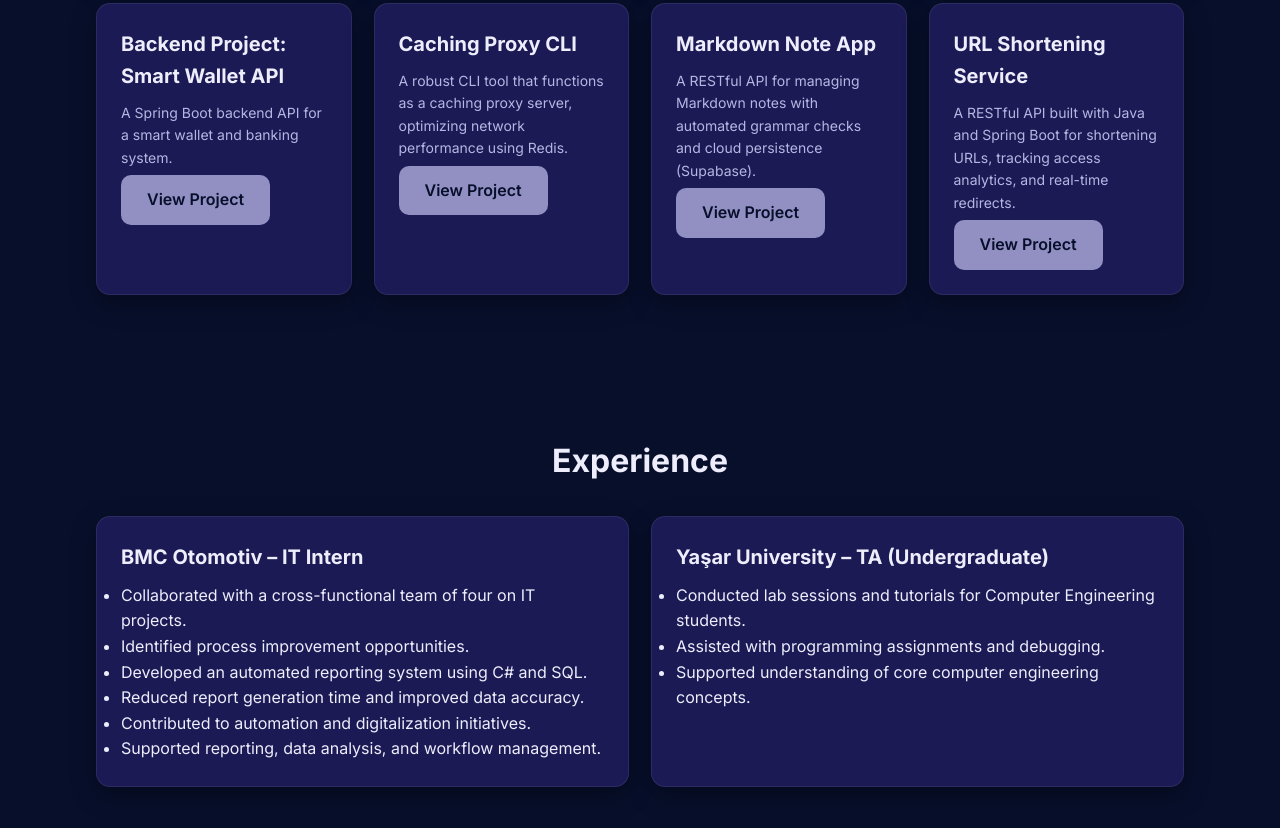
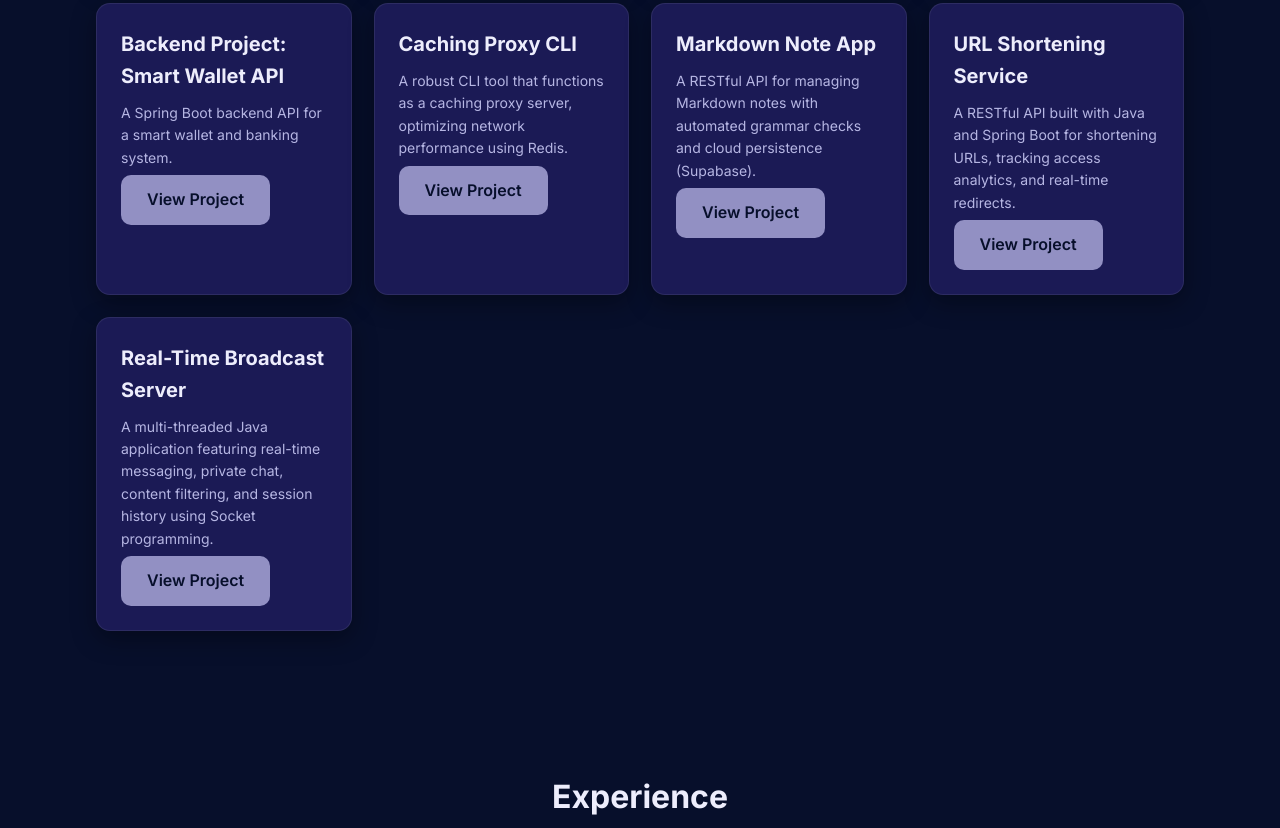
Before and after one commit to isilulgerr/isilulgerr.github.io, a plain HTML site: page index.html in a window 1280 px wide. Shown: the part 1645-2473 px from the top of the page. Drawn offline with Linux system fonts and the light colour scheme.

Commit message:
Add Real-Time Broadcast Server project and update skills

```diff
--- a/index.html
+++ b/index.html
@@ -297,7 +297,7 @@
         </div>
         <div class="card">
           <h3>Backend</h3>
-          <p>Flask, Spring Boot, REST APIs, PostgreSQL, Redis, Supabase, Firebase</p>
+          <p>Flask, Spring Boot, REST APIs, Java Networking, PostgreSQL, Redis, Supabase, Firebase</p>
         </div>
         <div class="card">
           <h3>Data Science</h3>
@@ -372,6 +372,13 @@
             View Project
           </a>
         </div>
+        <div class="card">
+          <h3>Real-Time Broadcast Server</h3>
+          <p>A multi-threaded Java application featuring real-time messaging, private chat, content filtering, and session history using Socket programming.</p>
+          <a href="https://github.com/isilulgerr/Real-Time-Broadcast-Server" target="_blank" class="btn-primary">
+            View Project
+          </a>
+        </div>
       </div>
     </div>
   </section>
```
